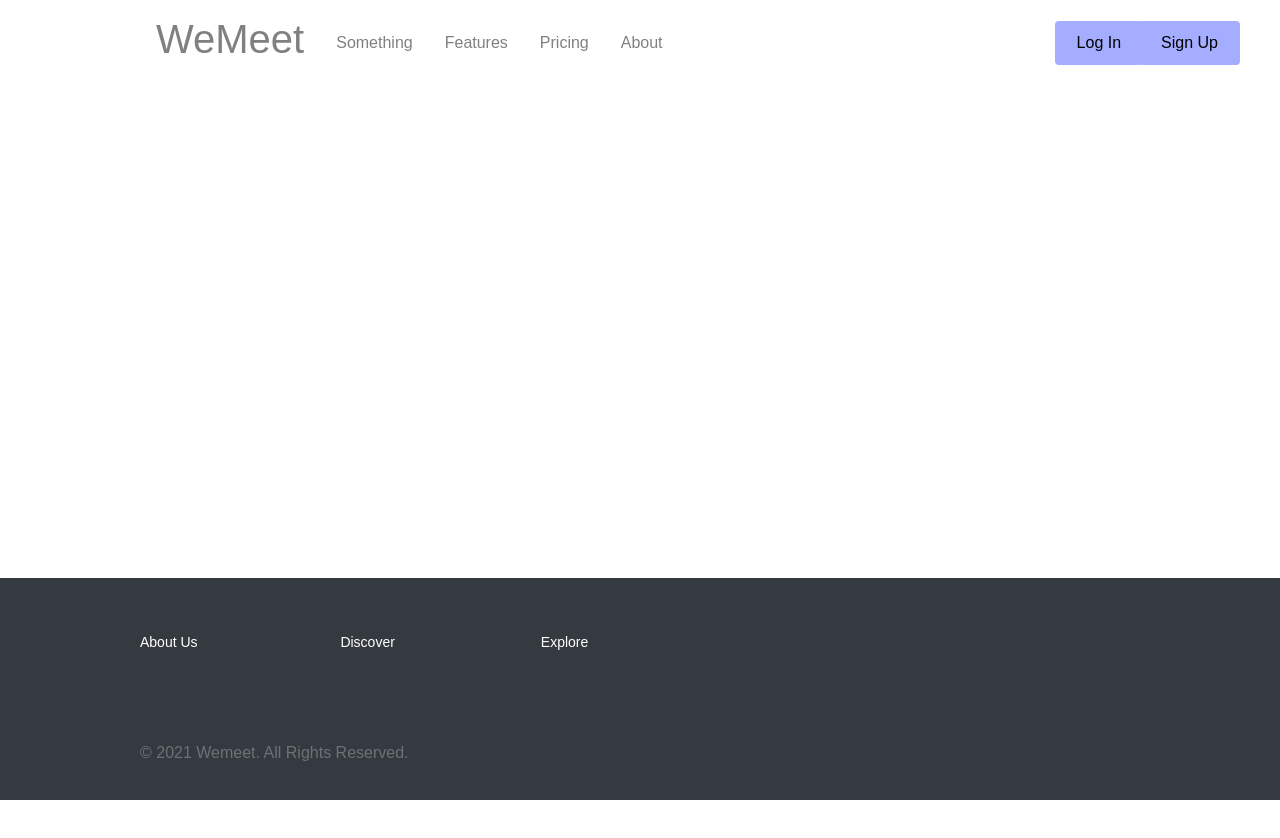
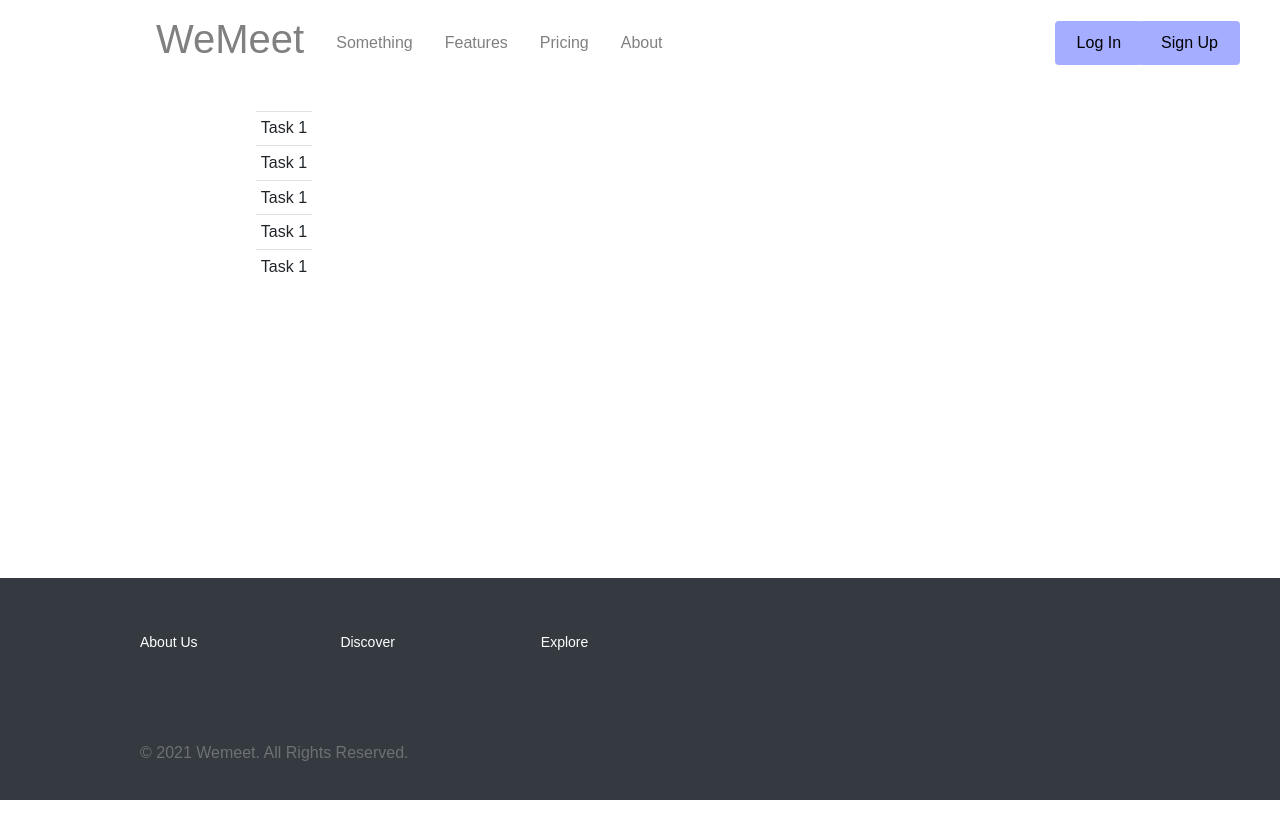
Before and after one commit to sameehsuhail/wemeet, a React (Create React App) app: page /dashboard in a window 1280 px wide. Shown: the top 838 px of the page. Before the commit the page ends 800 px from the top, so only its background shows below. Built offline with nearby package versions, Linux system fonts and the light colour scheme; a small style sheet from the web is missing.

Commit message:
stuffffz

```diff
--- a/src/App.js
+++ b/src/App.js
@@ -10,6 +10,7 @@ import Features from './pages/features';
 import Pricing from './pages/pricing';
 import Something from './pages/something';
 import Landing from './pages/landing';
+import Dashboard from './pages/dashboard';
 import Footer from './components/Footer';
 
 function App() {
@@ -26,6 +27,7 @@ return (
     	<Route path='/login' component={LogIn} />
 		<Route path='/signup' component={SignUp} />
 		<Route path='/landing' component={Landing}/>
+		<Route path='/dashboard' component={Dashboard} />
 	</Switch>
 	<Footer/>
 	</Router>
--- /dev/null
+++ b/src/pages/dashboard.css
@@ -0,0 +1,8 @@
+.ongoing{
+    display: inline-block;
+    height:10%;
+
+    margin-left: 20%;
+    margin-top:2%;
+    text-align: center;
+}
--- a/src/pages/dashboard.js
+++ b/src/pages/dashboard.js
@@ -1,6 +1,7 @@
 import React from 'react';
 
 import { Table } from 'reactstrap';
+import './dashboard.css';
 
 const Dashboard = () => {
     return (
@@ -13,36 +14,39 @@ const Dashboard = () => {
                 color: '#343A40',
             }}
         >
-            <Table>
-                <thead>
-                    <tr>
-                        <th>#</th>
-                        <th>First Name</th>
-                        <th>Last Name</th>
-                        <th>Username</th>
-                    </tr>
-                </thead>
+            <Table size="sm" className="ongoing">
+
+
                 <tbody>
                     <tr>
-                        <th scope="row">1</th>
-                        <td>Mark</td>
-                        <td>Otto</td>
-                        <td>@mdo</td>
+
+                        <td>Task 1</td>
+
                     </tr>
                     <tr>
-                        <th scope="row">2</th>
-                        <td>Jacob</td>
-                        <td>Thornton</td>
-                        <td>@fat</td>
+
+                        <td>Task 1</td>
+
                     </tr>
                     <tr>
-                        <th scope="row">3</th>
-                        <td>Larry</td>
-                        <td>the Bird</td>
-                        <td>@twitter</td>
+
+                        <td>Task 1</td>
+
                     </tr>
+                    <tr>
+
+                        <td>Task 1</td>
+
+                    </tr>
+                    <tr>
+
+                        <td>Task 1</td>
+
+                    </tr>
+
                 </tbody>
             </Table>
+
             </div>
   );
 }
```
